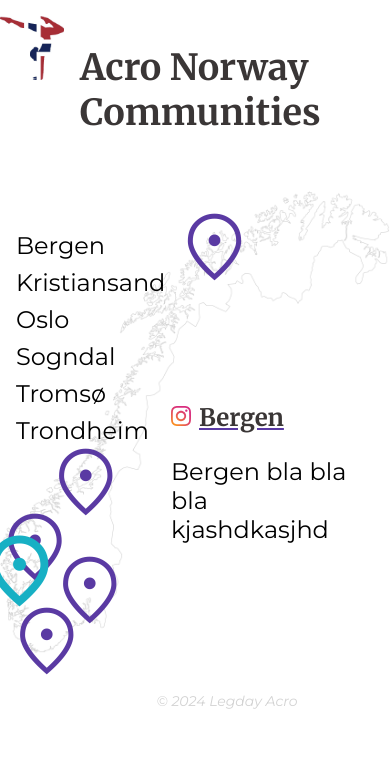
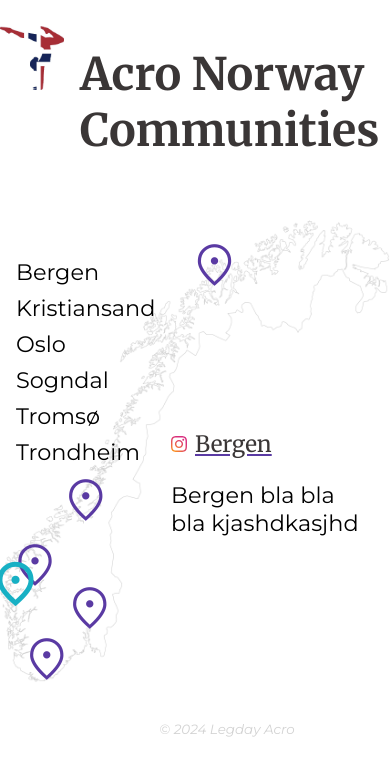
Before and after one commit to legdayacro/acromap, a plain HTML site: page index.html in a window 390 px wide. Shown: the top 776 px of the page. Drawn offline with nearby package versions, Linux system fonts and the light colour scheme.

Commit message:
Better for mobile

```diff
--- a/index.html
+++ b/index.html
@@ -59,7 +59,7 @@
         <div class="details">
             <a href="" class="details-header">
                 <span class="social-icon instagram"></span>
-                <h2 class="title">Title</h2>
+                <span class="title">Title</span>
             </a>
             <div class="content">Content</div>
         </div>
--- a/style.css
+++ b/style.css
@@ -6,7 +6,7 @@ body {
   padding: 0;
   margin: 0;
   font-family: "Montserrat", sans-serif;
-  font-size: 24px;
+  font-size: 1.4em;
 }
 
 #header {
@@ -27,13 +27,13 @@ body {
 #header h1 {
   color: rgb(58, 54, 54);
   font-family: "Merriweather", serif;
-  font-size: 36px;
+  font-size: 2em;
 }
 
 #footer {
   width: 100%;
   padding: 32px;
-  font-size: 14px;
+  font-size: 0.6em;
   text-align: center;
   color: lightgray;
   font-style: italic;
@@ -75,7 +75,6 @@ body {
 }
 
 .details-header .title {
-  font-size: 24px;
   color: rgb(58, 54, 54);
   font-family: "Merriweather", serif;
   padding-left: 8px;
@@ -111,13 +110,22 @@ a {
 .marker {
   position: absolute;
   color: rgb(90, 58, 163);
-  font-size: 80px !important;
   cursor: pointer;
-  margin-top: -40px;
-  margin-left: -40px;
+  font-size: 70px !important;
+  margin-top: -70px;
+  margin-left: -35px;
   font-weight: bold;
   z-index: 10;
 }
+
+@media screen and (max-width: 800px) {
+
+.marker {
+    font-size: 50px !important;
+    margin-top: -50px;
+    margin-left: -25px;
+}
+  }
 
 .marker:hover {
   color: rgb(113, 89, 168);
@@ -130,8 +138,8 @@ a {
 
 .social-icon {
   display: inline-block;
-  width: 20px;
-  height: 20px;
+  width: 16px;
+  height: 16px;
   background-size: contain;
   background-repeat: no-repeat;
   background-position: center;
@@ -146,31 +154,31 @@ a {
 }
 
 #oslo {
-  top: 85%;
+  top: 88%;
   left: 23%;
 }
 
 #trondheim {
-  top: 62%;
+  top: 65%;
   left: 22%;
 }
 
 #kristiansand {
-  top: 96%;
+  top: 99%;
   left: 12%;
 }
 
 #tromso {
-  top: 12%;
+  top: 15%;
   left: 55%;
 }
 
 #sogndal {
-  top: 76%;
+  top: 79%;
   left: 9%;
 }
 
 #bergen {
-  top: 81%;
-  left: 5%;
+  top: 83%;
+  left: 4%;
 }
```
